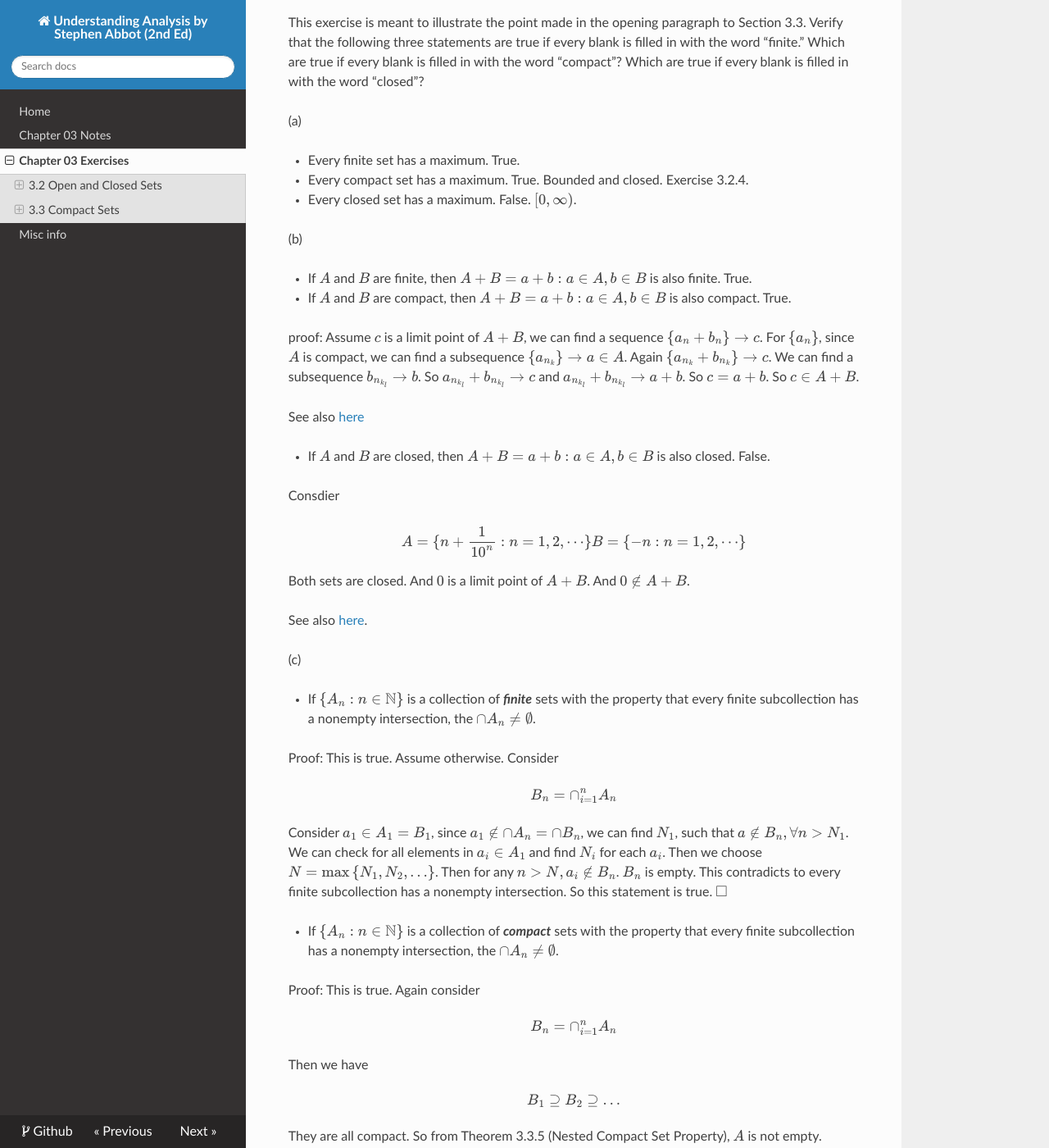
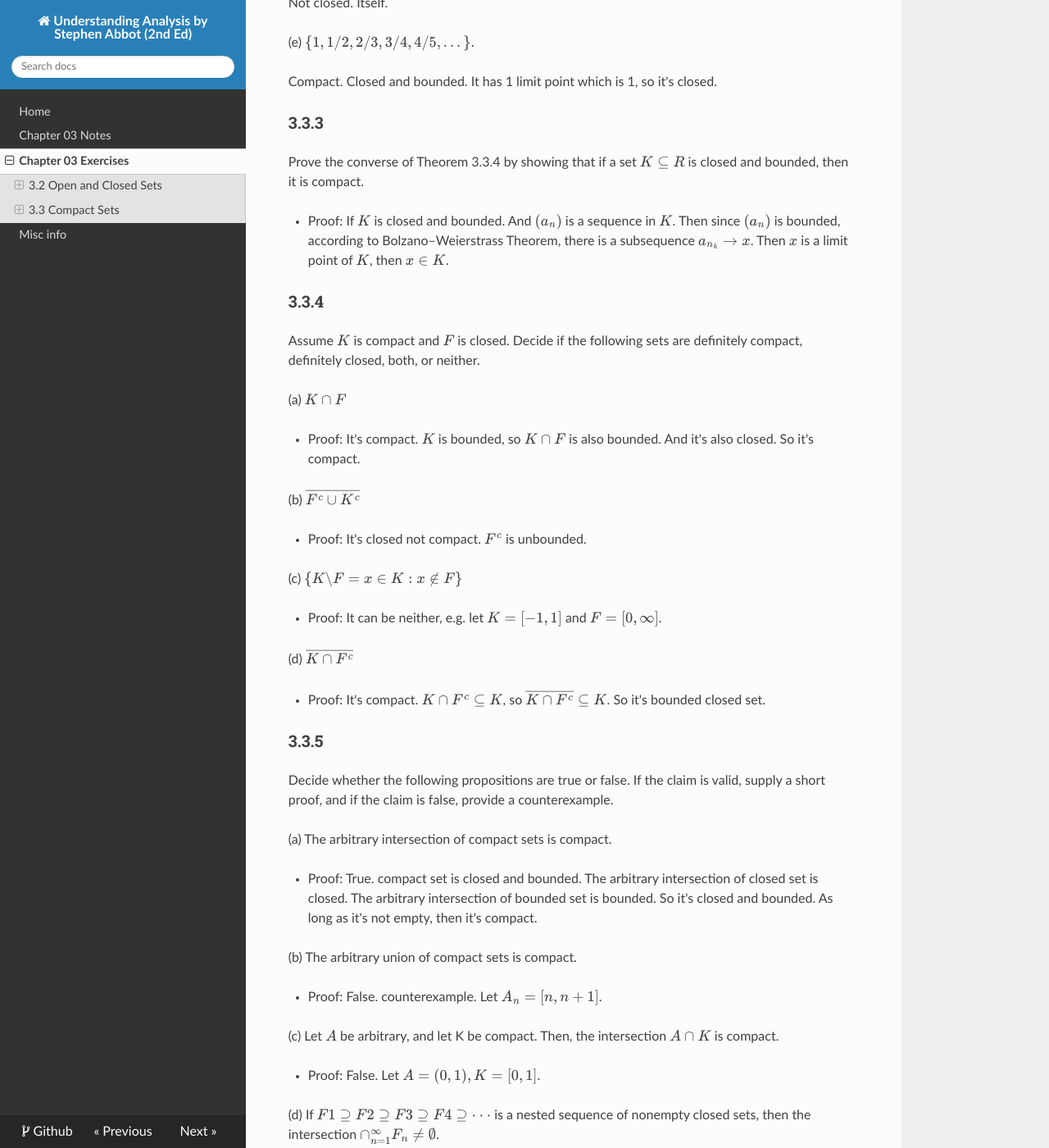
Before and after one commit to eroicaleo/abbot-analysis-2nd, an MkDocs documentation site: the page built from docs/ch03ex.md, in a window 1280 px wide and 1400 px high, scrolled down 8039 px. Shown: the whole window at 82% size. Built offline with MkDocs 1.6.1, drawn with Linux system fonts in a browser that asks for light colours; nearby versions of some CDN libraries; formulas are drawn with MathJax 3; some of the changed text lies outside the part shown.

Commit message:
Finished ex 3.3.1, 3.3.3, 3.3.4

```diff
--- a/docs/ch03ex.md
+++ b/docs/ch03ex.md
@@ -305,6 +305,12 @@ the union of them is $Q$.
 
 ## 3.3 Compact Sets
 
+### 3.3.1
+Show that if $K$ is compact and nonempty, then $\sup K$ and $\inf K$ both exist and are elements of $K$.
+
+* Proof: Since $K$ is compact, then it's bounded and closed.
+So $\sup K$ and $\inf K$ both exist. Because it's closed. According to Exercise 3.2.4., $\sup K \in S, \inf K \in S$.
+
 ### 3.3.2
 
 Decide which of the following sets are compact. For those that are not compact, show how Definition 3.3.1 breaks down. In other words, give an example of a sequence contained in the given set that does not possess a subsequence converging to a limit in the set.
@@ -330,7 +336,61 @@ Not closed. Itself.
 Compact. Closed and bounded.
 It has 1 limit point which is 1, so it's closed.
 
-### 3.3.6.
+### 3.3.3
+
+Prove the converse of Theorem 3.3.4 by showing that if a set
+$K ⊆ R$ is closed and bounded, then it is compact.
+
+* Proof: If $K$ is closed and bounded. And $(a_n)$ is a sequence in $K$.
+Then since $(a_n)$ is bounded, according to Bolzano–Weierstrass Theorem,
+there is a subsequence $a_{n_k} \rightarrow x$. Then $x$ is a limit point
+of $K$, then $x \in K$.
+
+### 3.3.4
+
+Assume $K$ is compact and $F$ is closed. Decide if the following
+sets are definitely compact, definitely closed, both, or neither.
+
+(a) $K \cap F$
+
+* Proof: It's compact. $K$ is bounded, so $K \cap F$ is also bounded. And it's also closed. So it's compact.
+
+(b) $\overline{F^c \cup K^c}$
+
+* Proof: It's closed not compact. $F^c$ is unbounded.
+
+(c) $\left\{ K \backslash F = { x ∈ K : x \notin F }  \right\}$
+
+* Proof: It can be neither, e.g. let $K = [-1, 1]$ and $F = [0, \infty]$.
+
+(d) $\overline{K \cap F^c}$
+
+* Proof: It's compact. $K \cap F^c \subseteq K$, so $\overline{K \cap F^c} \subseteq K$. So it's bounded closed set.
+
+### 3.3.5
+
+Decide whether the following propositions are true or false. If the claim is valid, supply a short proof, and if the claim is false, provide a counterexample.
+
+(a) The arbitrary intersection of compact sets is compact.
+
+* Proof: True. compact set is closed and bounded.
+The arbitrary intersection of closed set is closed.
+The arbitrary intersection of bounded set is bounded.
+So it's closed and bounded. As long as it's not empty, then it's compact.
+
+(b) The arbitrary union of compact sets is compact.
+
+* Proof: False. counterexample. Let $A_n = [n, n+1]$.
+
+(c) Let $A$ be arbitrary, and let K be compact. Then, the intersection $A ∩ K$ is compact.
+
+* Proof: False. Let $A = (0, 1), K = [0, 1]$.
+
+(d) If $F1 ⊇ F2 ⊇ F3 ⊇ F4 ⊇ ···$ is a nested sequence of nonempty closed sets, then the intersection $\cap_{n=1}^{\infty} F_n \not= \emptyset$.
+
+* Proof: False. Let $F_n = [n, \infty)$.
+
+### 3.3.6
 
 This exercise is meant to illustrate the point made in the opening paragraph to Section 3.3. Verify that the following three statements are true if every blank is filled in with the word “finite.” Which are true if every blank is filled in with the word “compact”? Which are true if every blank is filled in with the word “closed”?
 
```
